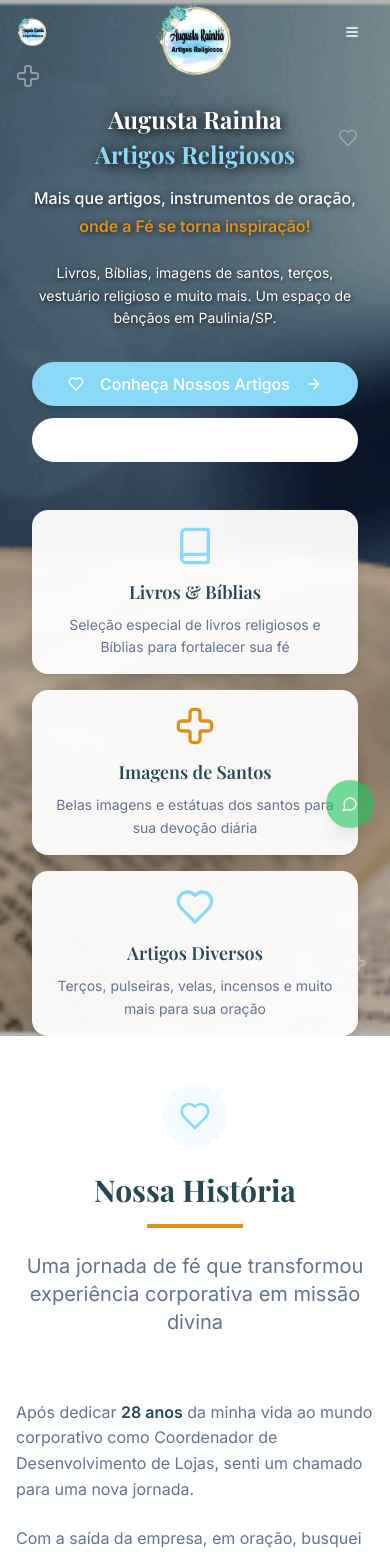
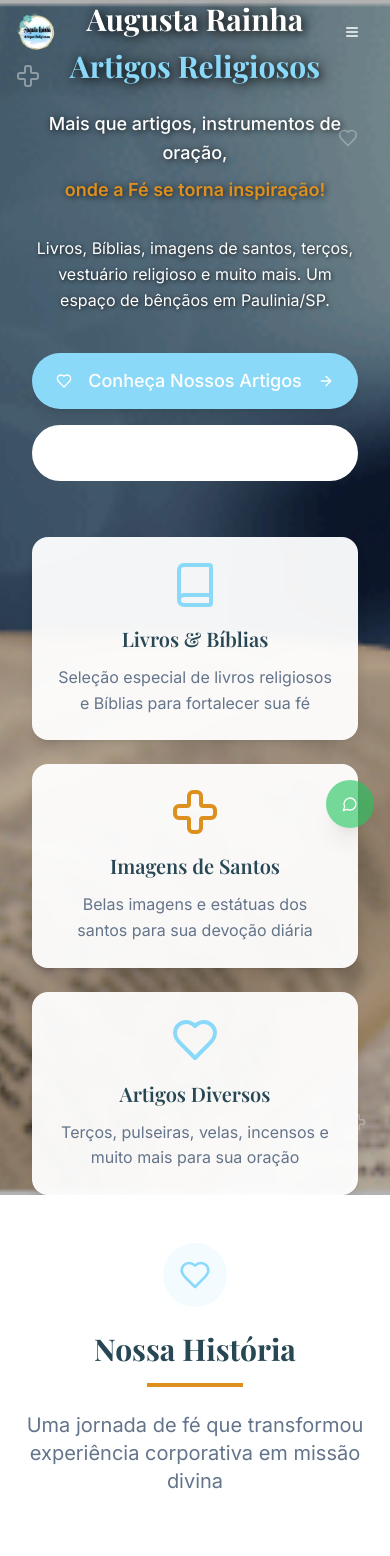
Before and after one commit to DevZipMateus/augusta-rainha, a React (Vite) app: page / in a window 390 px wide. Shown: the top 1556 px of the page. Built offline with nearby package versions, Linux system fonts and the light colour scheme.

Commit message:
Refactor: Improve responsiveness and remove hero logo
Improved the responsiveness of the website for both web and mobile devices. Removed the logo from the hero section as requested.

```diff
--- a/src/components/Header.tsx
+++ b/src/components/Header.tsx
@@ -49,23 +49,23 @@ const Header = () => {
     >
       <div className="container px-4 sm:px-6 lg:px-8">
         <div className="flex items-center justify-between h-16 sm:h-20">
-          {/* Logo - responsive sizing */}
+          {/* Logo - improved responsive sizing */}
           <div
-            className="flex items-center space-x-2 sm:space-x-3 cursor-pointer"
+            className="flex items-center space-x-2 sm:space-x-3 cursor-pointer flex-shrink-0"
             onClick={() => scrollToSection('inicio')}
           >
             <img
               src="/lovable-uploads/a3bb7af3-129c-49c5-a730-fd70feb5e8f1.png"
               alt="Augusta Rainha Artigos Religiosos Católico"
-              className="h-8 sm:h-10 md:h-12 w-auto"
+              className="h-10 sm:h-12 md:h-14 w-auto"
             />
-            <div className="hidden xs:block">
-              <h1 className={`font-serif font-semibold text-base sm:text-lg md:text-xl ${
+            <div className="hidden sm:block">
+              <h1 className={`font-serif font-semibold text-lg sm:text-xl md:text-2xl leading-tight ${
                 isScrolled ? 'text-secondary' : 'text-white'
               }`}>
                 Augusta Rainha
               </h1>
-              <p className={`text-xs sm:text-sm ${
+              <p className={`text-sm sm:text-base ${
                 isScrolled ? 'text-muted-foreground' : 'text-white/80'
               }`}>
                 Artigos Religiosos
@@ -73,13 +73,13 @@ const Header = () => {
             </div>
           </div>
 
-          {/* Desktop Navigation */}
-          <nav className="hidden lg:flex items-center space-x-6 xl:space-x-8">
+          {/* Desktop Navigation - improved spacing */}
+          <nav className="hidden lg:flex items-center space-x-8 xl:space-x-10">
             {navItems.map((item) => (
               <button
                 key={item.href}
                 onClick={() => scrollToSection(item.href)}
-                className={`text-sm font-medium transition-colors hover:text-primary ${
+                className={`text-base font-medium transition-colors hover:text-primary relative after:content-[''] after:absolute after:w-full after:scale-x-0 after:h-0.5 after:bottom-[-4px] after:left-0 after:bg-primary after:origin-bottom-right after:transition-transform after:duration-300 hover:after:scale-x-100 hover:after:origin-bottom-left ${
                   isScrolled ? 'text-foreground' : 'text-white hover:text-primary'
                 }`}
               >
@@ -88,44 +88,45 @@ const Header = () => {
             ))}
           </nav>
 
-          {/* CTA Button - hidden on small screens */}
-          <div className="hidden lg:block">
+          {/* CTA Button - improved responsive behavior */}
+          <div className="hidden lg:block flex-shrink-0">
             <Button
               onClick={() => scrollToSection('contato')}
-              className="bg-primary hover:bg-primary/90 text-white text-sm px-4 py-2"
-              size="sm"
+              className="bg-primary hover:bg-primary/90 text-white px-6 py-3 rounded-full transition-all duration-300 hover:-translate-y-0.5 hover:shadow-lg"
+              size="default"
             >
               Entre em Contato
             </Button>
           </div>
 
-          {/* Mobile Menu Button */}
+          {/* Mobile Menu Button - improved touch target */}
           <Button
             variant="ghost"
             size="icon"
-            className={`lg:hidden ${isScrolled ? 'text-foreground' : 'text-white'}`}
+            className={`lg:hidden p-3 ${isScrolled ? 'text-foreground' : 'text-white'}`}
             onClick={() => setIsMenuOpen(!isMenuOpen)}
           >
-            {isMenuOpen ? <X size={20} /> : <Menu size={20} />}
+            {isMenuOpen ? <X size={24} /> : <Menu size={24} />}
           </Button>
         </div>
 
-        {/* Mobile Menu - improved responsiveness */}
+        {/* Mobile Menu - enhanced mobile experience */}
         {isMenuOpen && (
-          <div className="lg:hidden absolute top-full left-0 right-0 bg-white/95 backdrop-blur-sm border-t shadow-lg">
-            <nav className="flex flex-col space-y-1 p-4 sm:p-6">
-              {navItems.map((item) => (
+          <div className="lg:hidden absolute top-full left-0 right-0 bg-white/98 backdrop-blur-md border-t shadow-2xl">
+            <nav className="flex flex-col p-6">
+              {navItems.map((item, index) => (
                 <button
                   key={item.href}
                   onClick={() => scrollToSection(item.href)}
-                  className="text-left text-foreground hover:text-primary transition-colors py-3 px-2 text-base"
+                  className="text-left text-foreground hover:text-primary transition-colors py-4 px-2 text-lg font-medium border-b border-gray-100 last:border-b-0"
+                  style={{ animationDelay: `${index * 50}ms` }}
                 >
                   {item.label}
                 </button>
               ))}
               <Button
                 onClick={() => scrollToSection('contato')}
-                className="bg-primary hover:bg-primary/90 text-white mt-4 w-full"
+                className="bg-primary hover:bg-primary/90 text-white mt-6 w-full py-4 text-lg rounded-full"
                 size="lg"
               >
                 Entre em Contato
--- a/src/components/HeroSection.tsx
+++ b/src/components/HeroSection.tsx
@@ -55,92 +55,83 @@ const HeroSection = () => {
 
       <div className="container px-4 sm:px-6 lg:px-8 text-center z-30 relative">
         <div className="max-w-4xl mx-auto animate-on-scroll opacity-100 translate-y-0">
-          {/* Logo - responsive sizing */}
-          <div className="mb-6 sm:mb-8">
-            <img
-              src="/lovable-uploads/a3bb7af3-129c-49c5-a730-fd70feb5e8f1.png"
-              alt="Augusta Rainha Artigos Religiosos Católico"
-              className="h-20 sm:h-24 md:h-28 lg:h-32 w-auto mx-auto mb-4 sm:mb-6"
-            />
-          </div>
-
-          {/* Main heading - responsive typography */}
-          <h1 className="font-serif text-2xl sm:text-3xl md:text-5xl lg:text-6xl xl:text-7xl font-bold text-white mb-4 sm:mb-6 leading-tight px-2"
+          {/* Main heading - responsive typography with better mobile spacing */}
+          <h1 className="font-serif text-3xl sm:text-4xl md:text-5xl lg:text-6xl xl:text-7xl font-bold text-white mb-6 sm:mb-8 leading-tight px-2"
               style={{ textShadow: '2px 2px 8px rgba(0,0,0,0.8), 0 0 20px rgba(0,0,0,0.6)' }}>
             Augusta Rainha
-            <span className="block text-primary mt-1 sm:mt-2"
+            <span className="block text-primary mt-2 sm:mt-3"
                   style={{ textShadow: '2px 2px 8px rgba(0,0,0,0.8), 0 0 20px rgba(0,0,0,0.6)' }}>
               Artigos Religiosos
             </span>
           </h1>
 
-          {/* Slogan - responsive sizing */}
-          <p className="text-base sm:text-lg md:text-xl lg:text-2xl text-white mb-6 sm:mb-8 font-medium px-4"
+          {/* Slogan - responsive sizing with better mobile readability */}
+          <p className="text-lg sm:text-xl md:text-2xl lg:text-3xl text-white mb-8 sm:mb-10 font-medium px-4 leading-relaxed"
              style={{ textShadow: '1px 1px 6px rgba(0,0,0,0.8)' }}>
             Mais que artigos, instrumentos de oração,
-            <span className="block text-accent font-semibold mt-1"
+            <span className="block text-accent font-semibold mt-2"
                   style={{ textShadow: '1px 1px 6px rgba(0,0,0,0.8)' }}>
               onde a Fé se torna inspiração!
             </span>
           </p>
 
-          {/* Description - responsive text */}
-          <p className="text-sm sm:text-base lg:text-lg text-white mb-8 sm:mb-10 lg:mb-12 max-w-2xl mx-auto leading-relaxed px-4"
+          {/* Description - responsive text with better mobile spacing */}
+          <p className="text-base sm:text-lg lg:text-xl text-white mb-10 sm:mb-12 lg:mb-14 max-w-3xl mx-auto leading-relaxed px-4"
              style={{ textShadow: '1px 1px 4px rgba(0,0,0,0.8)' }}>
             Livros, Bíblias, imagens de santos, terços, vestuário religioso e muito mais.
             Um espaço de bênçãos em Paulinia/SP.
           </p>
 
-          {/* CTA Buttons - responsive layout */}
-          <div className="flex flex-col sm:flex-row gap-3 sm:gap-4 justify-center items-center mb-12 sm:mb-14 lg:mb-16 px-4">
+          {/* CTA Buttons - improved mobile layout */}
+          <div className="flex flex-col sm:flex-row gap-4 sm:gap-6 justify-center items-center mb-14 sm:mb-16 lg:mb-20 px-4">
             <Button
               onClick={handleWhatsApp}
               size="lg"
-              className="w-full sm:w-auto bg-primary hover:bg-primary/90 text-white text-base sm:text-lg px-6 sm:px-8 py-4 sm:py-6 rounded-full shadow-lg hover:shadow-xl transition-all duration-300 hover:-translate-y-1"
+              className="w-full sm:w-auto bg-primary hover:bg-primary/90 text-white text-lg px-8 py-6 rounded-full shadow-lg hover:shadow-xl transition-all duration-300 hover:-translate-y-1 min-h-[56px]"
             >
-              <Heart className="mr-2 w-4 h-4 sm:w-5 sm:h-5" />
+              <Heart className="mr-2 w-5 h-5" />
               Conheça Nossos Artigos
-              <ArrowRight className="ml-2 w-4 h-4 sm:w-5 sm:h-5" />
+              <ArrowRight className="ml-2 w-5 h-5" />
             </Button>
 
             <Button
               onClick={() => scrollToSection('sobre')}
               variant="outline"
               size="lg"
-              className="w-full sm:w-auto text-base sm:text-lg px-6 sm:px-8 py-4 sm:py-6 rounded-full border-2 border-white text-white hover:bg-white hover:text-secondary transition-all duration-300 backdrop-blur-sm"
+              className="w-full sm:w-auto text-lg px-8 py-6 rounded-full border-2 border-white text-white hover:bg-white hover:text-secondary transition-all duration-300 backdrop-blur-sm min-h-[56px]"
             >
               Nossa História
             </Button>
           </div>
 
-          {/* Features - responsive grid */}
-          <div className="grid grid-cols-1 sm:grid-cols-2 lg:grid-cols-3 gap-4 sm:gap-6 lg:gap-8 px-4">
-            <div className="bg-white/95 backdrop-blur-sm rounded-2xl p-4 sm:p-6 shadow-lg hover:shadow-xl transition-all duration-300 hover:-translate-y-2">
-              <Book className="text-primary mx-auto mb-3 sm:mb-4 w-10 h-10 sm:w-12 sm:h-12" />
-              <h3 className="font-serif text-lg sm:text-xl font-semibold text-secondary mb-2">
+          {/* Features - responsive grid with improved mobile layout */}
+          <div className="grid grid-cols-1 sm:grid-cols-2 lg:grid-cols-3 gap-6 sm:gap-8 px-4 max-w-5xl mx-auto">
+            <div className="bg-white/95 backdrop-blur-sm rounded-2xl p-6 sm:p-8 shadow-lg hover:shadow-xl transition-all duration-300 hover:-translate-y-2">
+              <Book className="text-primary mx-auto mb-4 w-12 h-12 sm:w-14 sm:h-14" />
+              <h3 className="font-serif text-xl sm:text-2xl font-semibold text-secondary mb-3">
                 Livros & Bíblias
               </h3>
-              <p className="text-sm sm:text-base text-muted-foreground leading-relaxed">
+              <p className="text-base sm:text-lg text-muted-foreground leading-relaxed">
                 Seleção especial de livros religiosos e Bíblias para fortalecer sua fé
               </p>
             </div>
 
-            <div className="bg-white/95 backdrop-blur-sm rounded-2xl p-4 sm:p-6 shadow-lg hover:shadow-xl transition-all duration-300 hover:-translate-y-2">
-              <Cross className="text-accent mx-auto mb-3 sm:mb-4 w-10 h-10 sm:w-12 sm:h-12" />
-              <h3 className="font-serif text-lg sm:text-xl font-semibold text-secondary mb-2">
+            <div className="bg-white/95 backdrop-blur-sm rounded-2xl p-6 sm:p-8 shadow-lg hover:shadow-xl transition-all duration-300 hover:-translate-y-2">
+              <Cross className="text-accent mx-auto mb-4 w-12 h-12 sm:w-14 sm:h-14" />
+              <h3 className="font-serif text-xl sm:text-2xl font-semibold text-secondary mb-3">
                 Imagens de Santos
               </h3>
-              <p className="text-sm sm:text-base text-muted-foreground leading-relaxed">
+              <p className="text-base sm:text-lg text-muted-foreground leading-relaxed">
                 Belas imagens e estátuas dos santos para sua devoção diária
               </p>
             </div>
 
-            <div className="bg-white/95 backdrop-blur-sm rounded-2xl p-4 sm:p-6 shadow-lg hover:shadow-xl transition-all duration-300 hover:-translate-y-2 sm:col-span-2 lg:col-span-1">
-              <Heart className="text-primary mx-auto mb-3 sm:mb-4 w-10 h-10 sm:w-12 sm:h-12" />
-              <h3 className="font-serif text-lg sm:text-xl font-semibold text-secondary mb-2">
+            <div className="bg-white/95 backdrop-blur-sm rounded-2xl p-6 sm:p-8 shadow-lg hover:shadow-xl transition-all duration-300 hover:-translate-y-2 sm:col-span-2 lg:col-span-1">
+              <Heart className="text-primary mx-auto mb-4 w-12 h-12 sm:w-14 sm:h-14" />
+              <h3 className="font-serif text-xl sm:text-2xl font-semibold text-secondary mb-3">
                 Artigos Diversos
               </h3>
-              <p className="text-sm sm:text-base text-muted-foreground leading-relaxed">
+              <p className="text-base sm:text-lg text-muted-foreground leading-relaxed">
                 Terços, pulseiras, velas, incensos e muito mais para sua oração
               </p>
             </div>
```
Also changed, not shown: src/components/LocationSection.tsx (+47 -47 lines).
